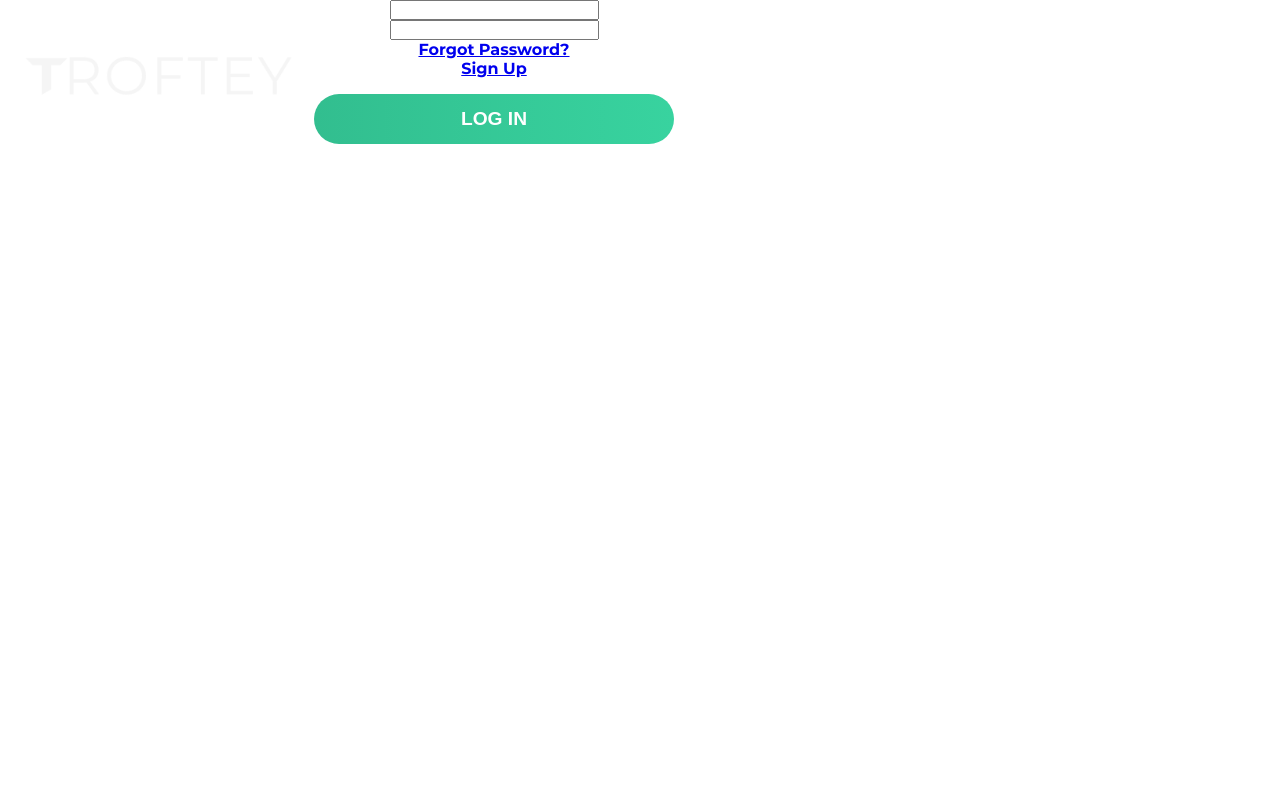
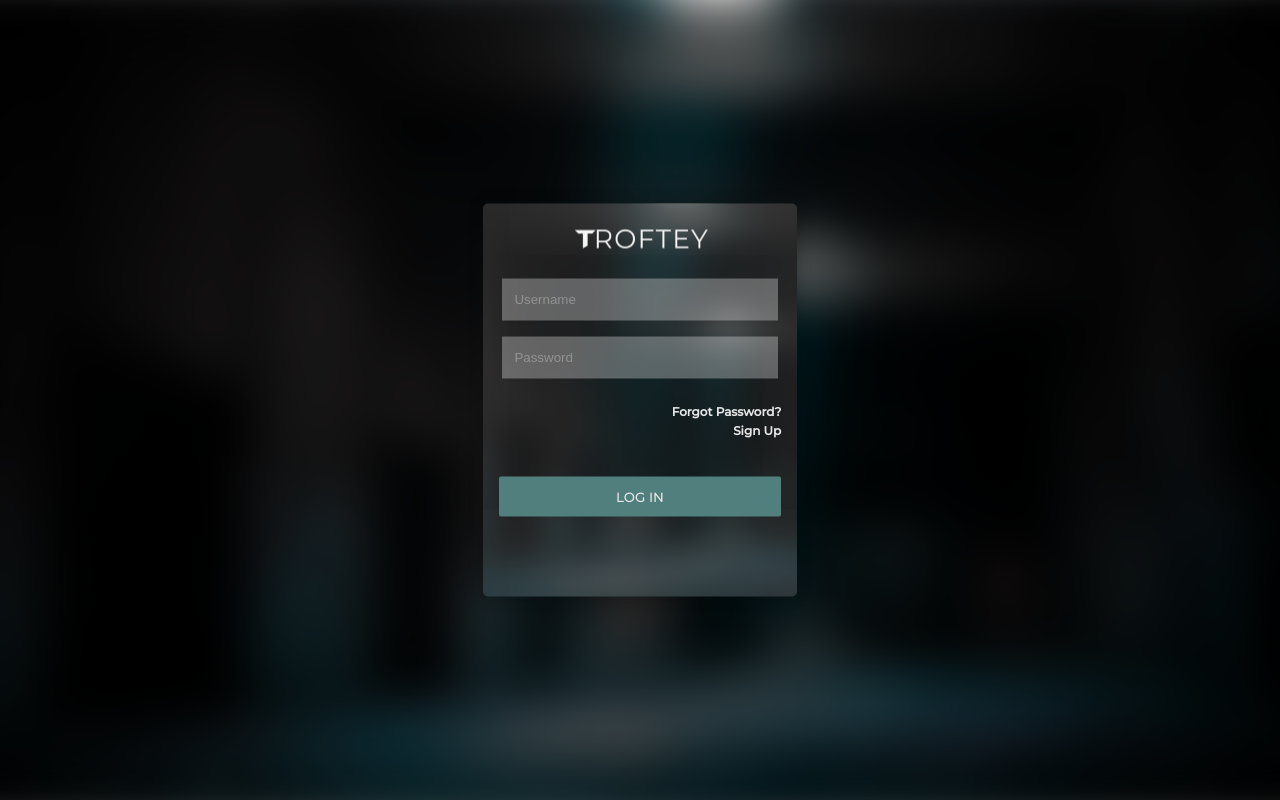
Before and after one commit to Nugwxa/social-network, a PHP site: page /login.php in a window 1280 px wide. Run offline with PHP 8.4, Linux system fonts and the light colour scheme; some libraries are stand-ins or nearby versions.

Commit message:
CSS Update (Login Page)

```diff
--- a/css/style.css
+++ b/css/style.css
@@ -39,10 +39,13 @@
 
 }
 
-*{
-	padding: 0;
-	margin: 0;
-	box-sizing: border-box;
+/*Login & Sign up*/
+.landing-body{
+	background: url("../images/Landing/Landing_bg.png") no-repeat center center fixed;
+	background-size: cover;
+	-webkit-background-size: cover;
+	-moz-background-size: cover;
+	-o-background-size: cover;
 	font-family: Montserrat;
 	font-weight: 600;
 }
@@ -52,229 +55,114 @@
     font-family: Lemon !important;
 }*/
 
-.container{
-	width: 100vw;
-	height: 100vh;
-	display: grid;
-	grid-template-columns: repeat(2, 1fr);
-	padding: 0 2rem;
+.login-container{
+	position: absolute;
+  left: 50%;
+  top: 50%;
+  padding-top: 20px;
+  -webkit-transform: translate(-50%, -50%);
+  transform: translate(-50%, -50%);
+	text-align: center;
+	box-shadow: 0 0 1rem 0 rgba(0, 0, 0, .2);
+  border-radius: 5px;
+  z-index: 1;
+  background: inherit;
+  overflow: hidden;
 }
 
-.wave{
-	position: fixed;
-	bottom: 0;
-	left: 0;
-	height: 100%;
-	z-index: -1;
+.login-container:before {
+	content: "";
+  position: absolute;
+  background: inherit;
+  z-index: -1;
+  top: 0;
+  left: 0;
+  right: 0;
+  bottom: 0;
+  box-shadow: inset 0 0 20000px rgba(128, 127, 127, 0.7);
+  filter: blur(10px);
+  margin: -20px;
 }
 
-.img{
-	display: flex;
-	justify-content: flex-end;
-	align-items: center;
+.login-container img {
+ width: 50%;
+}
+.login-container .landing-input input{
+	width: 80%;
+	height: 40px;
+	margin-top: 16px;
+	padding-left: 12px;
+	padding-right: 12px;
+	line-height:40px;
+	background-color: rgba(255, 255, 255, 0.3);
+	border: none;
+	color: #FFFFFF;
 }
 
-.img img{
-	width: 500px;
+.login-container .landing-input input::placeholder{
+	color: rgba(255, 255, 255, 0.3);
+}
+.login-container form {
+	margin-top: 0px;
 }
 
-.login-container{
-	display: flex;
-	align-items: center;
-	text-align: center;
+
+.login-container .log-text{
+	margin-top: 22px;
+	margin-right: 5%;
+	text-align: right;
 }
 
-form {
-	width: 360px;
-}
-
-.avatar{
-	width: 100px;
-}
-
-form h2{
-	font-size: 2.9rem;
-	text-transform: uppercase;
-	margin: 15px 0;
-	color: #333;
-}
-
-.input-div{
-	display: grid;
-	grid-template-columns: 7% 93%;
-	margin: 25px 0;
-	padding: 5px 0;
-	border-bottom: 2px solid #d9d9d9;
-}
-
-.input-div.one{
-	margin-top: 0;
-}
-
-.input-div.two{
-	margin-bottom: 4px;
-}
-
-.i{
-	display: flex;;
-	justify-content: center;
-	align-content: center;
-}
-
-.i i{
-	color: #9b9b9b;
-}
-
-.input-div > div{
-	font-family: Montserrat;
-    position: relative;
-	height: 45px;
-}
-
-.input-div > div > h5{
-	font-family: Montserrat;
-	position: absolute;
-	left: 10px;
-	top: 50%;
-	transform: translateY(-50%);
-	color: #999;
-	font-size: 18px;
+.login-container .log-text a{
+	color: #E8E8E8;
+	text-decoration: none;
+	font-size: 12px;
+	font-style: normal;
+	font-family: Montserratr;
 	transition: .3s;
 }
 
-.input-div:before, .input-div:after{
-	content: '';
-	position: absolute;
-	bottom: -2px;
-	width: 0%;
-	height: 2px;
-	background-color: #38d39f;
-	transition: .4s;
+.login-container .log-text a:hover{
+	color: #A1863D;
 }
 
-.input-div:before{
-	right: 50%;
+.login-container form #log-submit{
+	width: 90%;
+	height: 40px;
+	border-radius: 2px;
+	border: none;
+	margin-top: 48px;
+	margin-bottom: 30px;;
+	background-color: #517F7D;
+	color: #E8E8E8;
+	font-family: Montserratr;
 }
 
-.input-div:after{
-	left: 50%;
+.login-container form #log-submit{
+	width: 90%;
+	height: 40px;
+	border-radius: 2px;
+	border: none;
+	margin-top: 38px;
+	margin-bottom: 80px;;
+	background-color: #517F7D;
+	color: #E8E8E8;
+	font-family: Montserratr;
 }
 
-.input-div.focus:before, .input-div.focus:after{
-	width: 50%;
-}
-
-.input-div.focus > div > h5{
-	top: -5px;
-	font-size: 15px;
-}
-
-.input-div.focus > .i > i{
-	color: #38d39f;
-}
-
-.input-div > div > input{
-	position: absolute;
-	left: 0;
-	top: 0;
-	width: 100%;
-	height: 100%;
-	border: none;
-	outline: none;
-	background: none;
-	padding: 0.5rem 0.7rem;
-	font-size: 1.2rem;
-	color: #555;
-	font-family: 'poppins', sans-serif;
-}
-
-.input-div.pass{
-	margin-bottom: 4px;
-}
-
-#signup{
-	display: block;
-	text-align: right;
-	text-decoration: none;
-	color: #999;
-	font-size: 0.9rem;
-	transition: .3s;
-}
-
-#signup:hover{
-	color: #38d39f;
-}
-
-#forgot{
-	display: block;
-	text-align: right;
-	text-decoration: none;
-	color: #999;
-	font-size: 0.9rem;
-	transition: .3s;
-}
-
-#forgot:hover{
-	color: #38d39f;
-}
-
-.btn{
-	display: block;
-	width: 100%;
-	height: 50px;
-	border-radius: 25px;
-	outline: none;
-	border: none;
-	background-image: linear-gradient(to right, #32be8f, #38d39f, #32be8f);
-	background-size: 200%;
-	font-size: 1.2rem;
-	color: #fff;
-	font-family: 'Poppins', sans-serif;
-	text-transform: uppercase;
-	margin: 1rem 0;
+.login-container form #log-submit:hover{
 	cursor: pointer;
-	transition: .5s;
-}
-.btn:hover{
-	background-position: right;
 }
 
 
 @media screen and (max-width: 1050px){
-	.container{
-		grid-gap: 5rem;
-	}
+
 }
 
 @media screen and (max-width: 1000px){
-	form{
-		width: 290px;
-	}
 
-	.login-content h2{
-        font-size: 2.4rem;
-        margin: 8px 0;
-	}
-
-	.img img{
-		width: 400px;
-	}
 }
 
 @media screen and (max-width: 900px){
-	.container{
-		grid-template-columns: 1fr;
-	}
 
-	.img{
-		display: none;
-	}
-
-	.wave{
-		display: none;
-	}
-
-	.login-content{
-		justify-content: center;
-	}
 }
```
